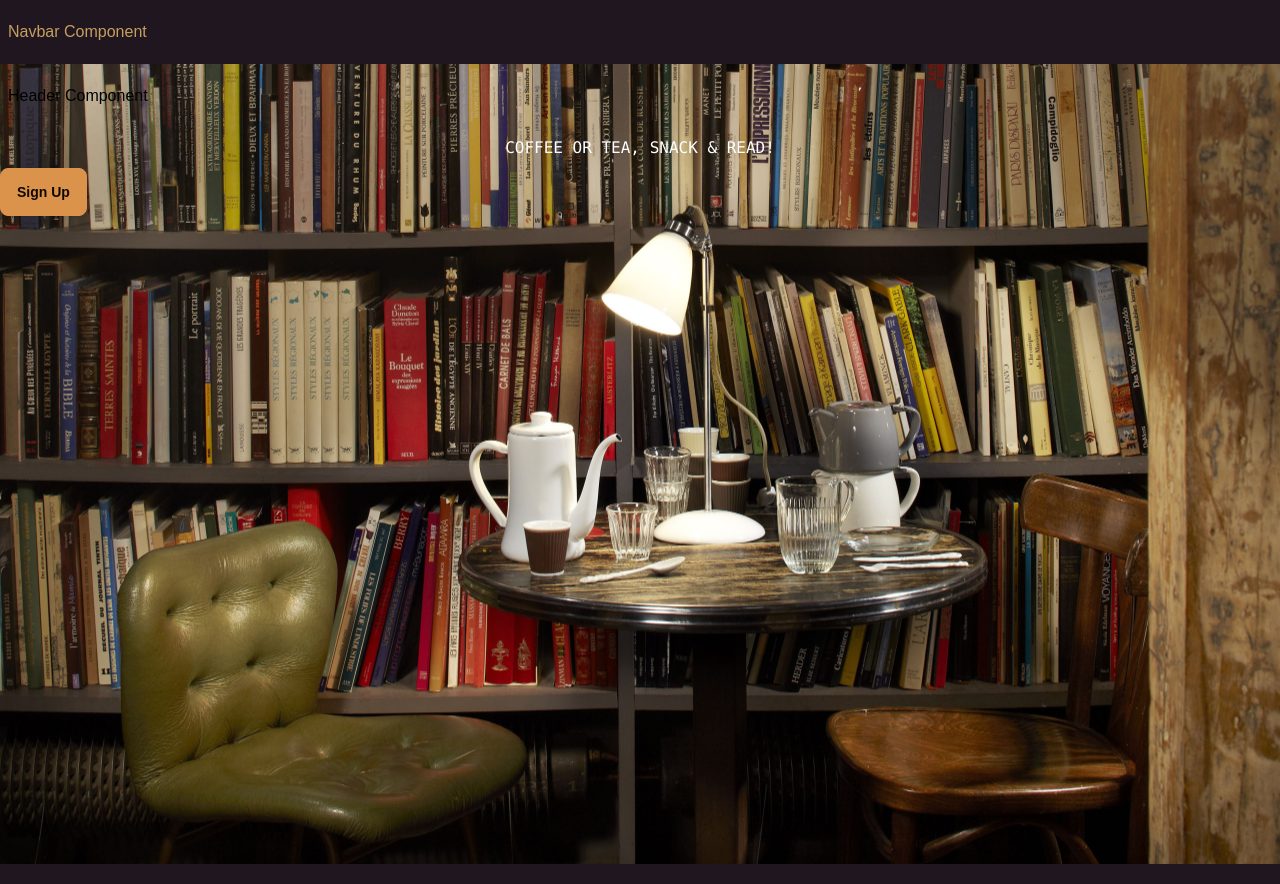
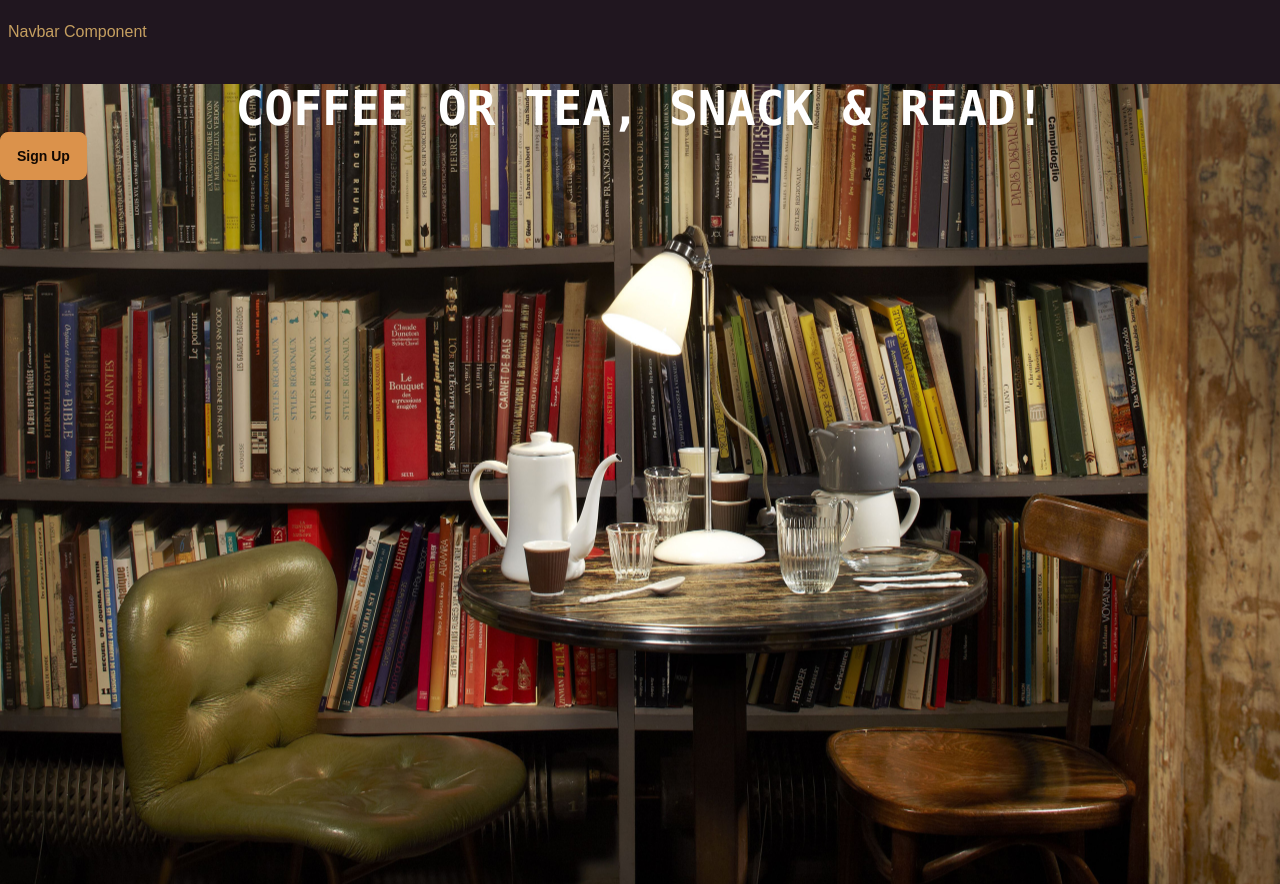
Before and after one commit to Raqueldelamer/capstone-coffee-shop, a Next.js app: page / in a window 1280 px wide. Built offline with nearby package versions, Linux system fonts and the light colour scheme.

Commit message:
update header component

```diff
--- a/src/components/Header.js
+++ b/src/components/Header.js
@@ -1,7 +1,7 @@
 import PropTypes from 'prop-types';
 
-export default function Header({title}) {
-    return <div className="navbar">Header Component {title}</div>;
+export default function Header() {
+    return <div className="text-white text-5xl mt-5 font-mono font-bold text-stroke-thin flex justify-around items-center w-full">COFFEE OR TEA, SNACK & READ!</div>;
 }
 Header.propTypes = {
   // Add prop-types here
--- a/src/pages/index.js
+++ b/src/pages/index.js
@@ -23,8 +23,7 @@ export default function Home() {
   <>
   <NavBar />
   <div style={divStyle}>
-    <Header />
-  <h1 className="text-white font-mono py-2 px-40 text-center text-bold justify-stretch">COFFEE OR TEA, SNACK & READ!</h1>
+  <Header headerText={"COFFEE OR TEA, SNACK & READ!"}/>
   <TestButton label="Sign Up" handleClick={handleCtaClick}/>
   </div>
   </>
```
